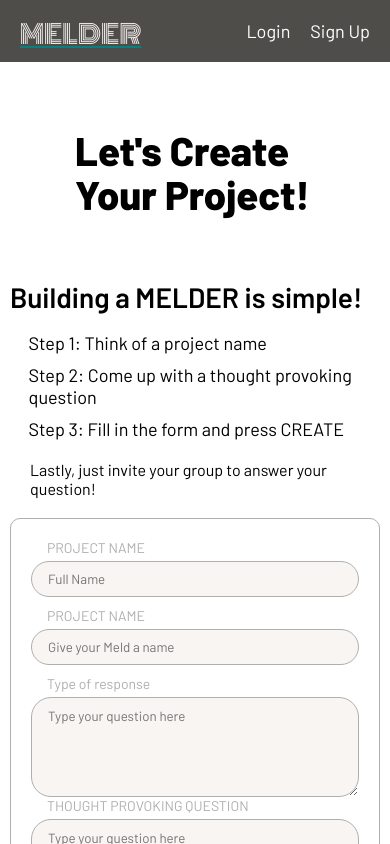
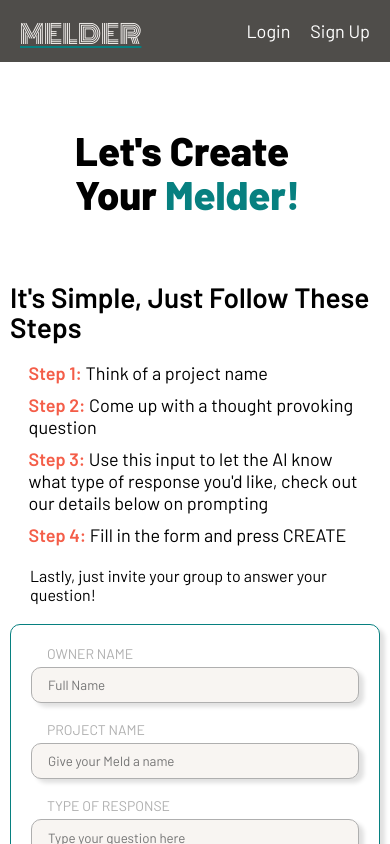
Before and after one commit to MrPreachez/capstone-melder, a React (Create React App) app: page /create in a window 390 px wide. Shown: the top 844 px of the page. Built offline with nearby package versions, Linux system fonts and the light colour scheme.

Commit message:
mobile styles, spacing, text, colors

```diff
--- a/src/pages/CreateProject/CreateProject.js
+++ b/src/pages/CreateProject/CreateProject.js
@@ -11,9 +11,9 @@
     const project_name = e.target.project.value;
     const response_type = e.target.type.value;
     const question = e.target.question.value;
-    console.log(e.target.type.value)
+    console.log(e.target.type.value);
     console.log(creator_name, project_name, response_type, question);
-    if (!creator_name || !project_name || !question || !response_type ) {
+    if (!creator_name || !project_name || !question || !response_type) {
       alert("Please fill in all fields to submit your project");
     } else {
       try {
@@ -47,19 +47,27 @@
     <main className="section section__createPage">
       <section className="create__head">
         <div className="create__banner">
-          <h1 className="head__title">Let's Create Your Project!</h1>
+          <h1 className="head__title">Let's Create Your <span className="head__title--color">Melder! </span></h1>
         </div>
 
-        <h2 className="head__subhead">Building a MELDER is simple!</h2>
+        <h2 className="head__subhead">It's Simple, Just Follow These Steps</h2>
         <ul className="head__list">
           <li className="head__steps head__step1">
-            <span>Step 1:</span> Think of a project name
+            <span className="head__stepsNums">Step 1:</span> Think of a project
+            name
           </li>
           <li className="head__steps head__step2">
-            <span>Step 2:</span> Come up with a thought provoking question
+            <span className="head__stepsNums">Step 2:</span> Come up with a
+            thought provoking question
           </li>
           <li className="head__steps head__step1">
-            <span>Step 3:</span> Fill in the form and press CREATE
+            <span className="head__stepsNums">Step 3:</span> Use this input to
+            let the AI know what type of response you'd like, check out our
+            details below on prompting
+          </li>
+          <li className="head__steps head__step1">
+            <span className="head__stepsNums">Step 4:</span> Fill in the form
+            and press CREATE
           </li>
         </ul>
         <p className="head__text">
@@ -70,7 +78,7 @@
         <form className="addProject" onSubmit={handleSubmit}>
           <div className="create__formBorder">
             <div className="addProject__field addProject__field1">
-              <label className="addProject__label-A">PROJECT NAME</label>
+              <label className="addProject__label-A">OWNER NAME</label>
 
               <input
                 className="addProject__inputA"
@@ -80,7 +88,7 @@
                 placeholder="Full Name"
               />
             </div>
-            <div className="addProject__field addProject__field1">
+            <div className="addProject__field addProject__field2">
               <label className="addProject__label-A">PROJECT NAME</label>
 
               <input
@@ -92,9 +100,7 @@
               />
             </div>
             <div className="addProject__field addProject__field2">
-              <label className="addProject__label-B">
-                Type of response
-              </label>
+              <label className="addProject__label-B">TYPE OF RESPONSE</label>
 
               <textarea
                 className="addProject__inputB"
@@ -117,7 +123,6 @@
               ></textarea>
             </div>
           </div>
-
           <button className="create__CTA--button">create</button>
         </form>
       </section>
--- a/src/pages/CreateProject/CreateProject.scss
+++ b/src/pages/CreateProject/CreateProject.scss
@@ -19,13 +19,15 @@
         align-items: center;
     }
     &__formBorder {
-        border: 1px solid $primarySilver;
+        border: 1px solid $primaryGreen;
         border-radius: 1rem;
         padding:2rem;
+        box-shadow:.5rem .4rem .4rem $secondaryMercury;
     }
     &__CTA--button{
         width:100%;
-        margin-top: 2rem;
+        margin: 4rem 0 4rem 0;
+
     }
 }
 
@@ -34,6 +36,9 @@
         font-size: 4rem;
         line-height: 4.4rem;
         width: 24rem;
+    }
+    &__title--color{
+        color:$primaryGreen;
     }
     &__subhead {
         margin:1rem 0 2rem 0;
@@ -48,6 +53,11 @@
         margin-bottom: 1rem;
         font-size: 1.8rem;
     }
+    &__stepsNums{
+        font-weight: 600;
+        color:$secondaryOrange;
+
+    }
     &__text {
         margin:2rem;
     }
@@ -56,24 +66,25 @@
     &__field {
         display: flex;
         flex-direction: column;
+        margin-bottom: 1.8rem;
 
     }
-    &__field1 {
-        margin-bottom: 1rem;
-    }
+
     &__inputA {
         height:3.6rem;
         padding:0 1.6rem;
         background-color: $secondaryoffWhite;
         border: 1px solid $primarySilver;
-        border-radius: 2rem;
+        border-radius: 1rem;
         outline:none;
         font-family: $font-stack;
+        box-shadow:.5rem .4rem .4rem $secondaryMercury;
     }
     &__inputB {
         @extend .addProject__inputA;
             height: 10rem;
             padding: 1rem 1.6rem;
+            box-shadow:.5rem .4rem .4rem $secondaryMercury;
     }
 
 }
--- a/src/pages/HomePage/HomePage.scss
+++ b/src/pages/HomePage/HomePage.scss
@@ -68,7 +68,7 @@
     border-radius: 1rem;
     padding: 2rem 2rem;
     margin: 2rem;
-    box-shadow:.5rem .4rem .4rem $secondaryMercury ;
+
   }
   &__heading {
     margin-bottom: 1rem;
@@ -78,7 +78,7 @@
   }
   &__CTA--button {
     width: 100%;
-    box-shadow:.5rem .4rem .4rem $secondaryMercury ;
+
   }
 }
 .list{
--- a/src/pages/Results/Results.scss
+++ b/src/pages/Results/Results.scss
@@ -7,14 +7,12 @@
 .section {
   width: 100%;
   padding: 1rem;
-    margin:0 auto;
+  margin: 0 auto;
 }
 
 .result {
-
   &__head {
-
-        display:flex;
+    display: flex;
     flex-direction: column;
     align-items: center;
     justify-content: center;
@@ -24,13 +22,11 @@
     font-size: 4rem;
     font-weight: 800;
     line-height: 4.2rem;
-        padding:2rem;
+    padding: 2rem;
     margin-top: 2rem;
-
   }
 
   &__subheading {
-
     color: $primaryGreen;
     padding: 2rem;
   }
@@ -41,27 +37,27 @@
     font-weight: 600;
     font-size: 2rem;
   }
-    &__label{
-        padding:1rem;
+  &__label {
+    padding: 1rem;
     color: $primarySilver;
   }
 
   &__generate {
     width: 100%;
     min-height: auto;
-        padding:2rem;
+    padding: 2rem;
     border: 1px solid $primaryGreen;
     border-radius: 1rem;
     background-color: $secondaryoffWhite;
-        margin-top: .5rem;
+    margin-top: 0.5rem;
+    box-shadow: 0.5rem 0.4rem 0.4rem $secondaryMercury;
   }
-    &__generate--text{
+  &__generate--text {
     font-size: 1.6rem;
     font-weight: 600;
   }
 }
 .inputs {
-
   &__container {
     padding: 2rem 0 2rem 0;
   }
@@ -69,19 +65,20 @@
   &__card {
     border: 1px solid $primaryBlack;
     border-radius: 4px;
-        padding: .5rem;
-        gap:.5rem;
+    padding: 0.5rem;
+    gap: 0.5rem;
+    box-shadow: 0.5rem 0.4rem 0.4rem $secondaryMercury;
   }
-    &__title{
+  &__title {
     padding: 2rem 0 1rem 0;
   }
 }
-.link{
+.link {
   text-decoration: underline $secondaryOrange;
   color: $primaryGreen;
   font-weight: 600;
   margin: 2rem;
-    display:flex;
+  display: flex;
   justify-content: flex-end;
-
+  cursor: pointer;
 }
--- a/src/styles/partials/_global.scss
+++ b/src/styles/partials/_global.scss
@@ -11,5 +11,6 @@
     background-color: $primaryGreen;
     border: none;
     border-radius: 1rem;
+    box-shadow:.5rem .4rem .4rem $secondaryMercury;
 
 }
```
Lines whose indentation alone changed are shown as unchanged.
